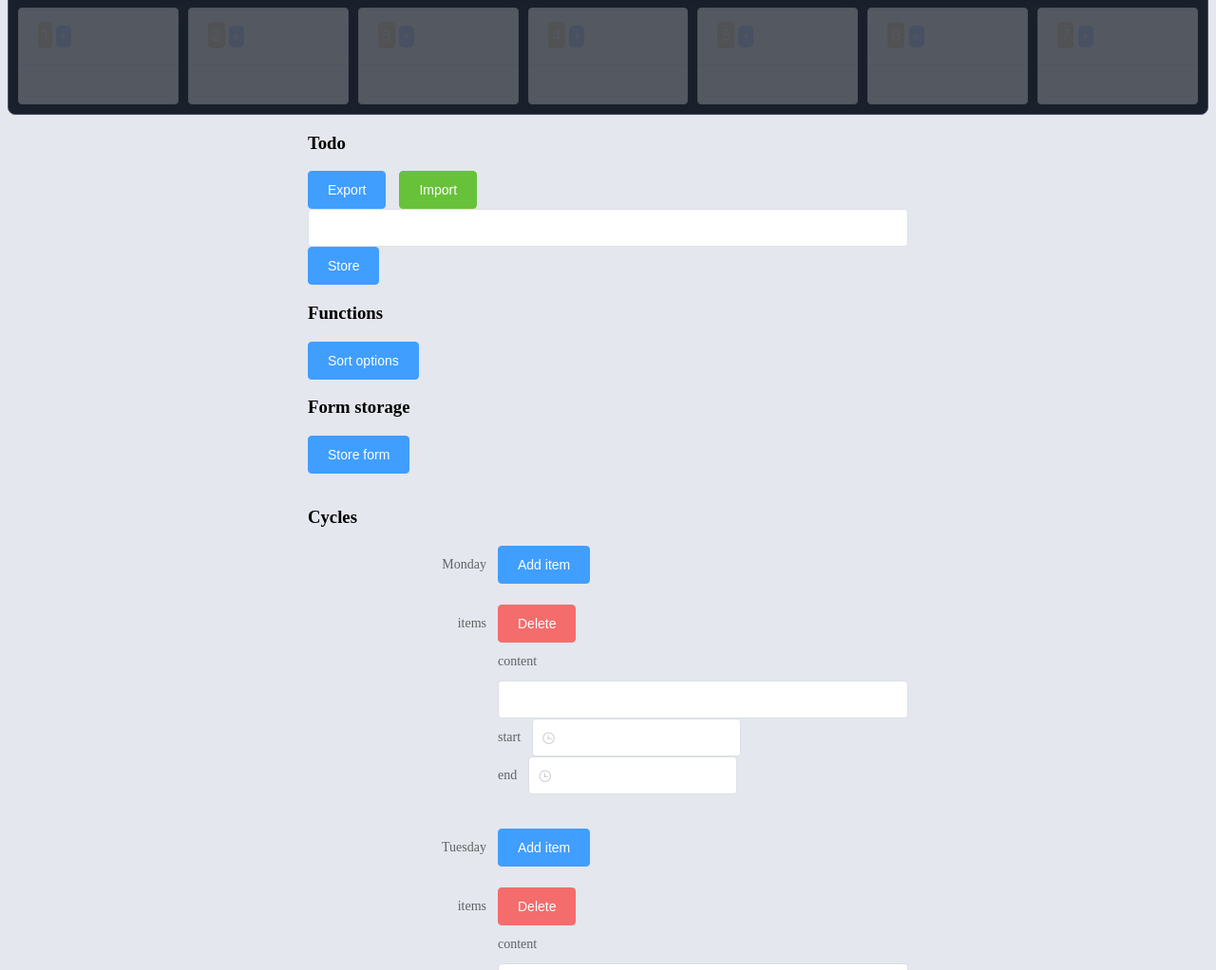
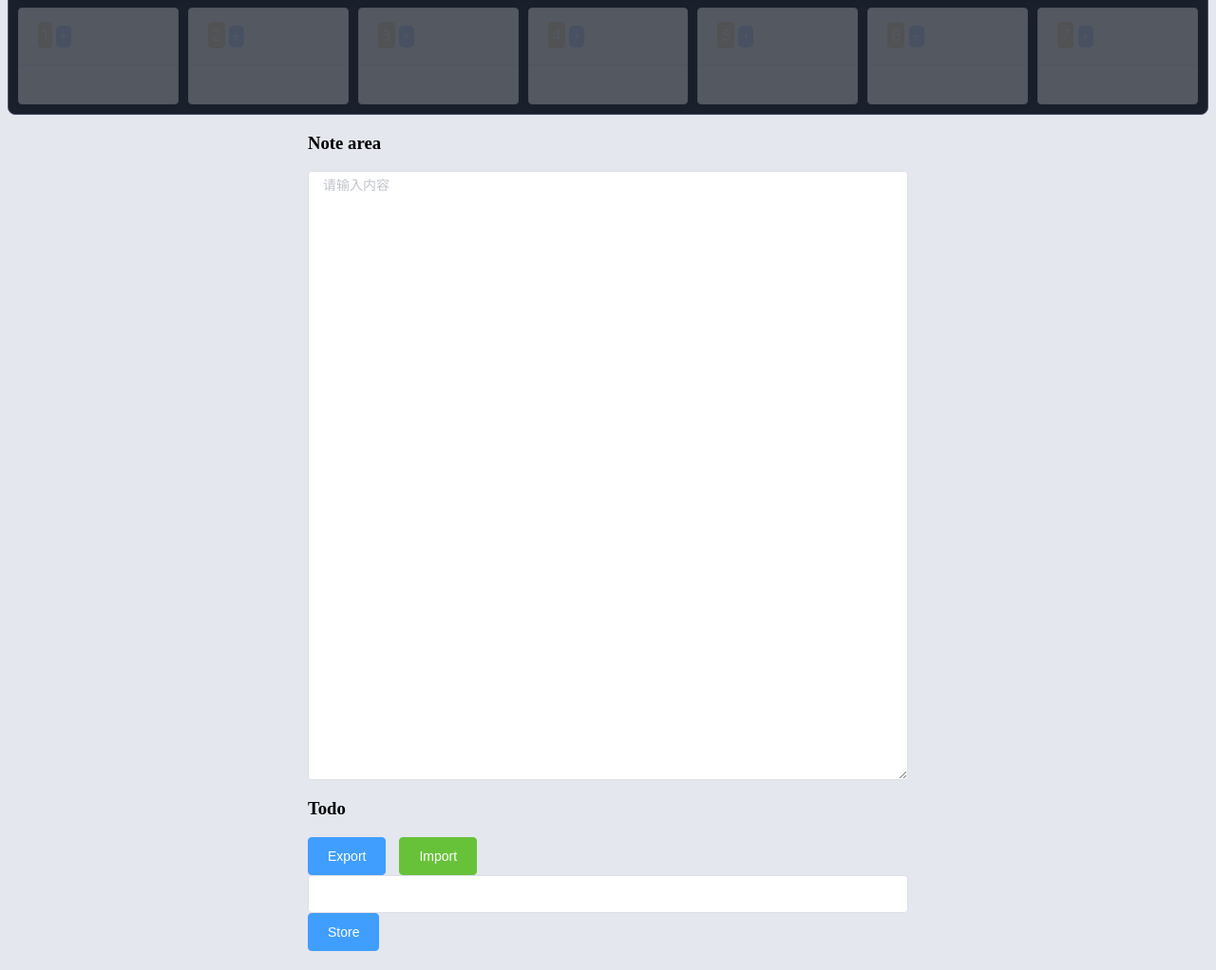
Before and after one commit to tinghaolai/personal-calendar, a plain HTML site: page index.html in a window 1280 px wide. Shown: the part 702-1724 px from the top of the page at 95% size. Drawn offline with nearby package versions, Linux system fonts and the light colour scheme.

Commit message:
Add note area

```diff
--- a/index.html
+++ b/index.html
@@ -106,6 +106,19 @@
                     </template>
                 </template>
             </v-date-picker>
+        </el-row>
+        <el-row>
+            <el-col :span="12" :offset="6">
+                <h3>Note area</h3>
+                <el-input
+                        @change="noteChange"
+                        v-model="note"
+                        type="textarea"
+                        :rows="30"
+                        placeholder="请输入内容"
+                        v-model="textarea">
+                </el-input>
+            </el-col>
         </el-row>
         <el-row>
             <el-col :span="12" :offset="6">
@@ -317,12 +330,14 @@
                 }
 
                 let formStorage = JSON.parse(localStorage.getItem('calendar-form-storage'));
+                let note = JSON.parse(localStorage.getItem('calendar-note'));
                 let todo = JSON.parse(localStorage.getItem('calendar-todo'));
                 if (!todo) {
                     todo = [];
                 }
 
                 return {
+                    note: note ?? '',
                     todoImport: '',
                     displayTodoImport: false,
                     todoInput: '',
@@ -345,6 +360,9 @@
                 };
             },
             methods: {
+                noteChange() {
+                    localStorage.setItem('calendar-note', JSON.stringify(this.note));
+                },
                 newItem() {
                     return {
                         content: '',
```
